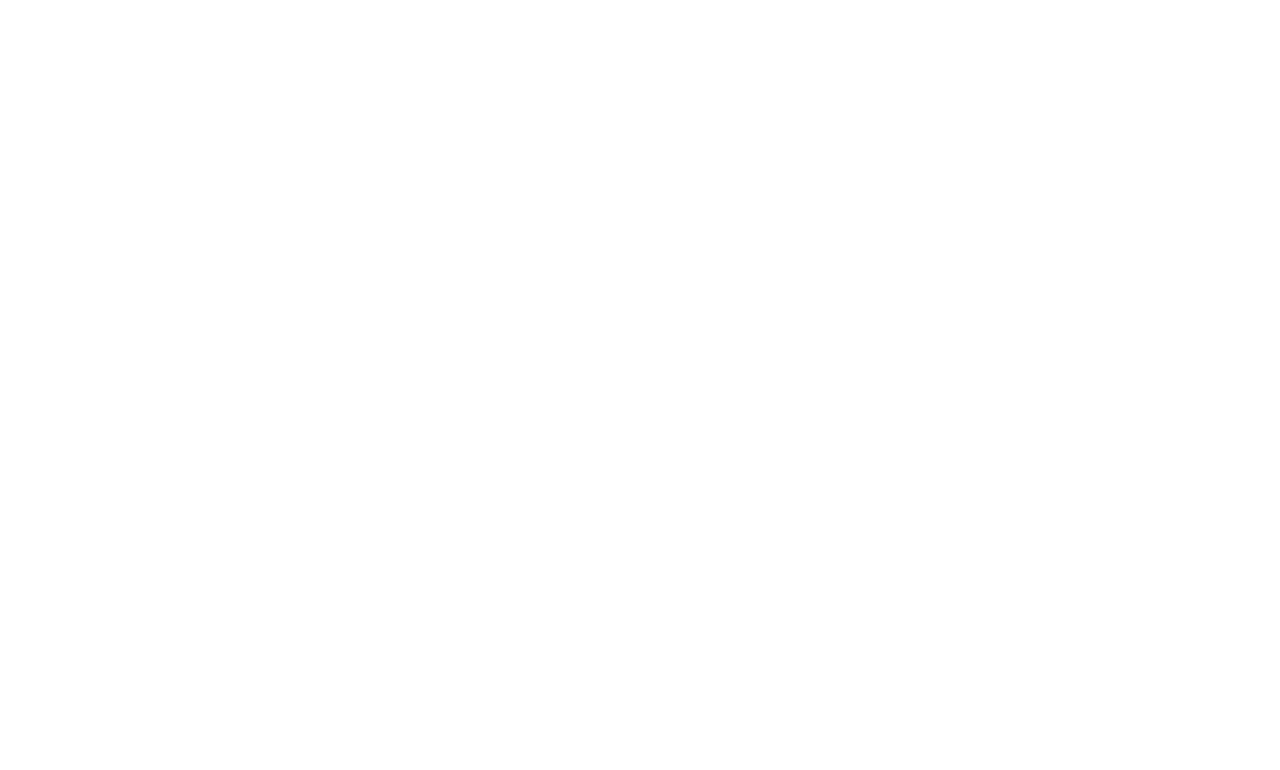
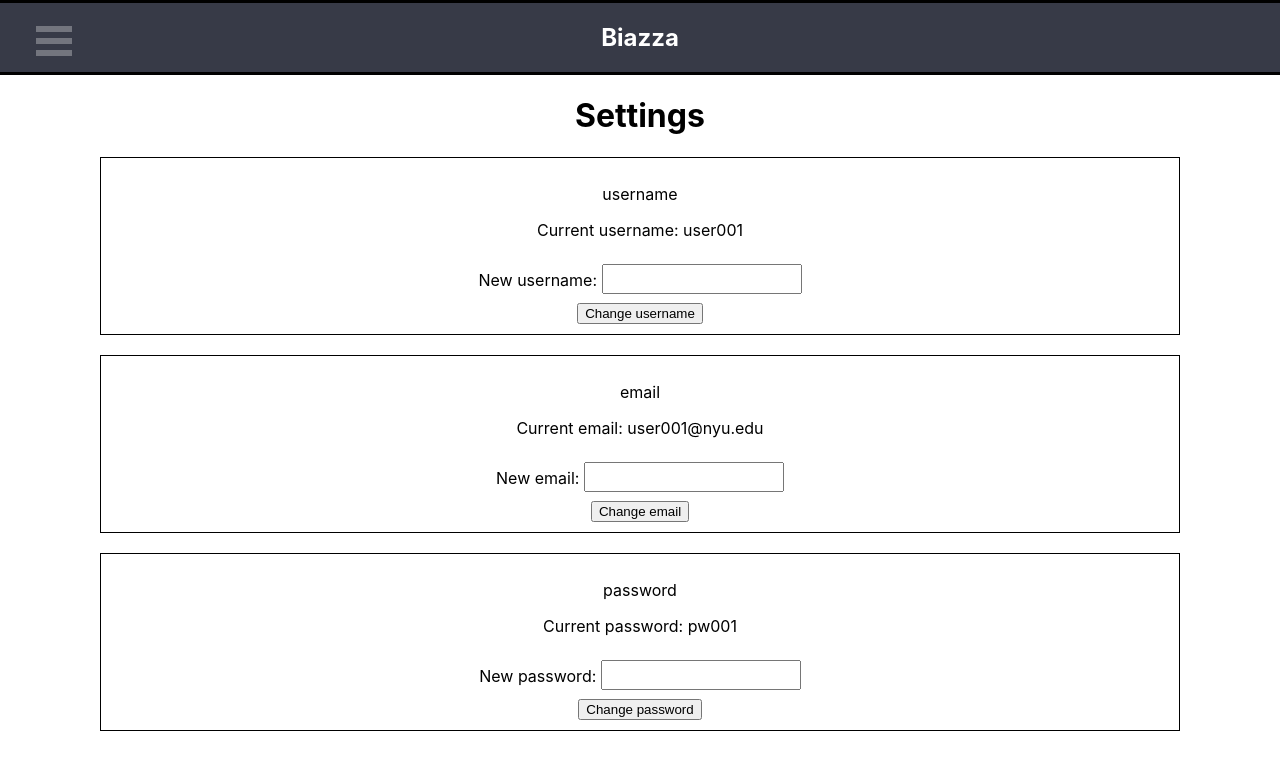
Before and after one commit to software-assignments-spring2021/spring-2020-basic-thunder, a React (Create React App) app in the folder front-end/: page /settings in a window 1280 px wide. Shown: the top 770 px of the page. Built offline with nearby package versions, Linux system fonts and the light colour scheme.

Commit message:
implementing settings view from user story #39

```diff
--- a/front-end/src/App.js
+++ b/front-end/src/App.js
@@ -9,6 +9,8 @@
 import {NotLoggedInHomeView} from './home_view'
 import {LoginView} from './login_view'
 import {RegisterView} from './register_view'
+
+import {SettingsView} from './settings_view'
 import {useState} from 'react';
 import {
     BrowserRouter as Router,
@@ -40,6 +42,9 @@
                     <Route exact path="/">
                         {loggedIn ? <Redirect to="/LoggedInHome" /> : <Redirect to={"/home"}/>}
                     </Route>
+
+                    <Route path={"/settings"} component={SettingsView} />
+
                 </Switch>
             </div>
         </Router>
--- /dev/null
+++ b/front-end/src/settings_view.js
@@ -0,0 +1,68 @@
+import React, { useState, useEffect } from 'react'
+import axios from 'axios'
+import './styles/SettingsView.css'
+import {
+    BrowserRouter as Router,
+    Switch,
+    Route,
+    Link,
+    useParams,
+    useRouteMatch
+} from "react-router-dom";
+import Hamburger from './HamburgerMenu.js'
+
+const data = {
+    'username': 'user001',
+    'email': 'user001@nyu.edu',
+    'password': 'pw001'
+}
+
+const SettingsView = () => {
+
+    return (
+        <div className={"SettingsView"}>
+
+            <header className="biazza-header">
+                <Hamburger />
+                <NavBarComponentPlaceHolder />
+            </header>
+
+            <div className={"main"}>
+
+                <h1>Settings</h1>
+                <Section value={"username"}/>
+                <Section value={"email"}/>
+                <Section value={"password"}/>
+
+            </div>
+
+        </div>
+    )
+}
+
+const Section = (props) => {
+    const value = props.value
+    return(
+        <div className={"section"}>
+            <p>{value}</p>
+
+            <p>Current {value}: {data[value]}</p>
+            <label>New {value}: </label>
+            <input type="text"/>
+            <br/>
+            <button>Change {value}</button>
+
+        </div>
+    )
+}
+
+
+const NavBarComponentPlaceHolder = () =>{
+    return (
+        <div className="biazza-header-title">
+            <h2>Biazza</h2>
+        </div>
+    )
+}
+
+export {SettingsView}
--- /dev/null
+++ b/front-end/src/styles/SettingsView.css
@@ -0,0 +1,16 @@
+.SettingsView {
+
+}
+
+.SettingsView .section {
+    border: 1px solid black;
+    padding: 10px;
+    margin-left: 100px;
+    margin-right: 100px;
+    margin-top: 20px;
+}
+
+.SettingsView .section input[type=text] {
+    width: 200px;
+    height: 30px;
+}
```
